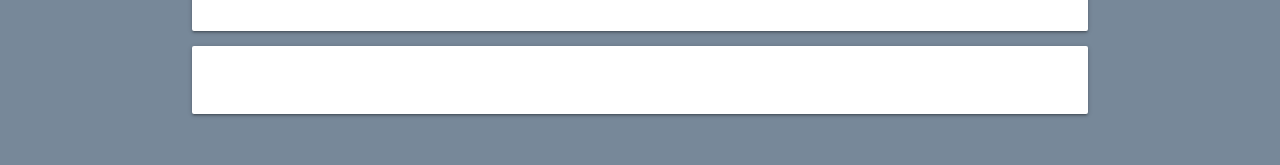
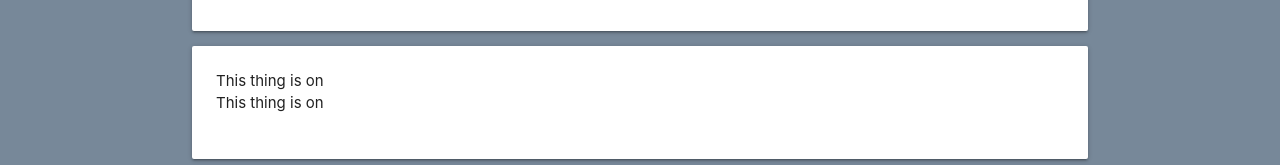
Before and after one commit to tbizz22/project_3, a React (Create React App) app in the folder client/: page /features/1 in a window 1280 px wide. Shown: the part 553-718 px from the top of the page. Built offline with nearby package versions, Linux system fonts and the light colour scheme; no server answers.

Commit message:
base comment component created

```diff
--- /dev/null
+++ b/client/src/components/Comment/Comment.js
@@ -0,0 +1,11 @@
+import React from 'react';
+
+
+const IndividualComment = props => (
+
+    <div>
+        This thing is on
+    </div>
+)
+
+export default IndividualComment;
--- /dev/null
+++ b/client/src/components/Comment/index.js
@@ -0,0 +1 @@
+export { default } from "./Comment";
--- /dev/null
+++ b/client/src/components/CommentList/CommentList.js
@@ -0,0 +1,13 @@
+import React from 'react';
+import Comment from '../Comment';
+
+
+ const CommentList = props => (
+
+    <div>
+        This thing is on
+        <Comment />
+    </div>
+)
+
+export default CommentList;
--- /dev/null
+++ b/client/src/components/CommentList/index.js
@@ -0,0 +1 @@
+export { default } from "./CommentList";
--- a/client/src/pages/feature/feature.js
+++ b/client/src/pages/feature/feature.js
@@ -1,6 +1,7 @@
 import React, { Component } from 'react';
 import API from '../../utils/API';
 import './feature.css';
+import CommentList from '../../components/CommentList';
 
 
 import { Helmet } from 'react-helmet';
@@ -90,7 +91,7 @@ render() {
 
                 <div id='feature-content' className='card-panel'>
                     <div className='row'>
-                        {/* <Comments /> */}
+                        <CommentList />
                     </div>
                 </div>
 
```
